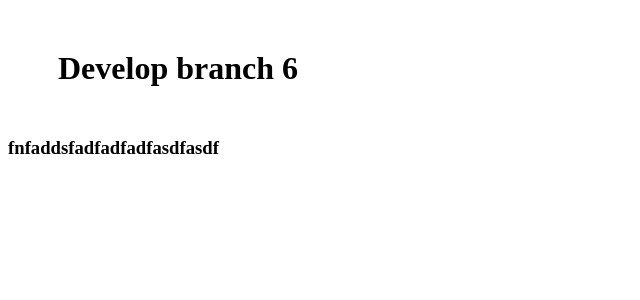
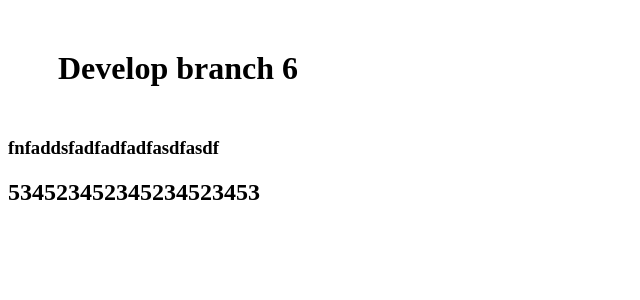
Before and after one commit to XDWeloper/gitBranchTest, an Angular app: page / in a window 1280 px wide. Shown: the top 300 px of the page, without its empty margins (0-640 px from the left). Built offline with nearby package versions, Linux system fonts and the light colour scheme.

Commit message:
develop commit

```diff
--- a/src/app/app.component.html
+++ b/src/app/app.component.html
@@ -1,2 +1,3 @@
 <h1 [style]="{margin: '50px'}"> Develop branch 6 </h1>
 <h3>fnfaddsfadfadfadfasdfasdf</h3>
+<h2>534523452345234523453</h2>
```
